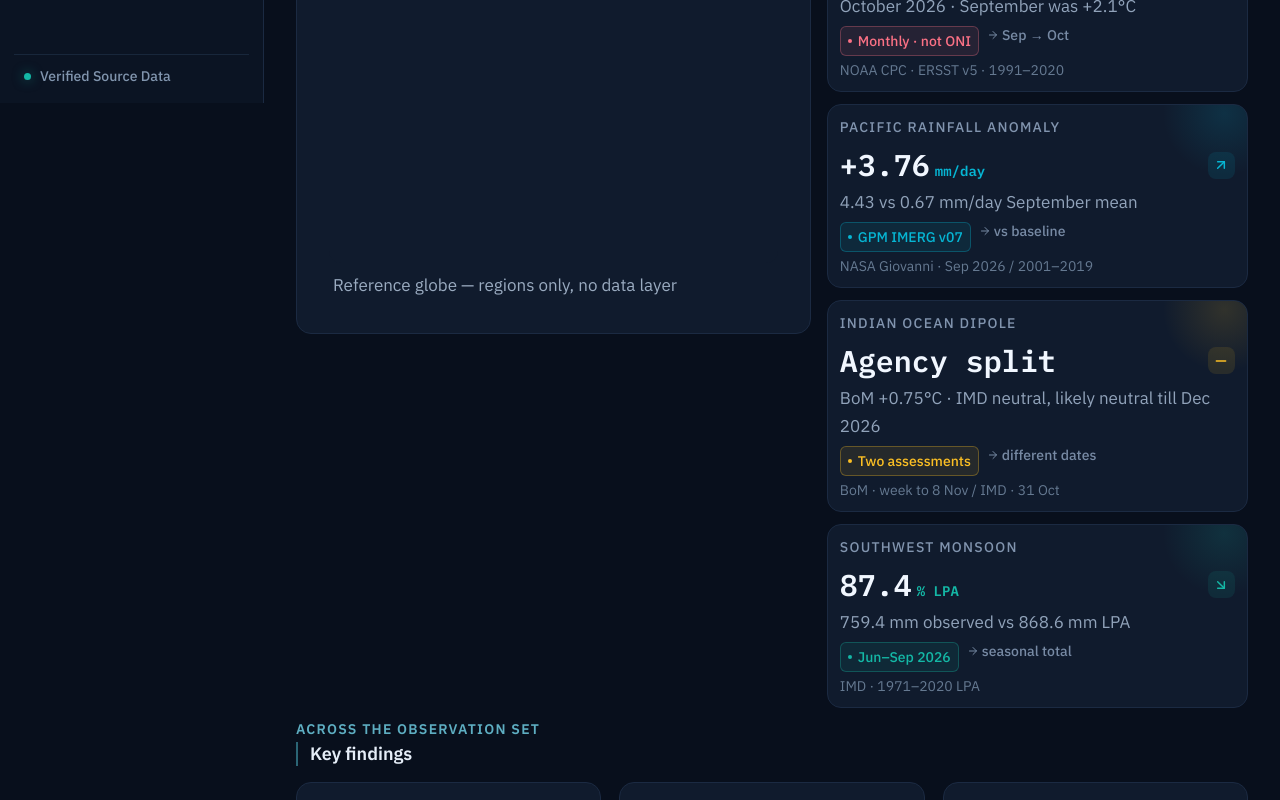
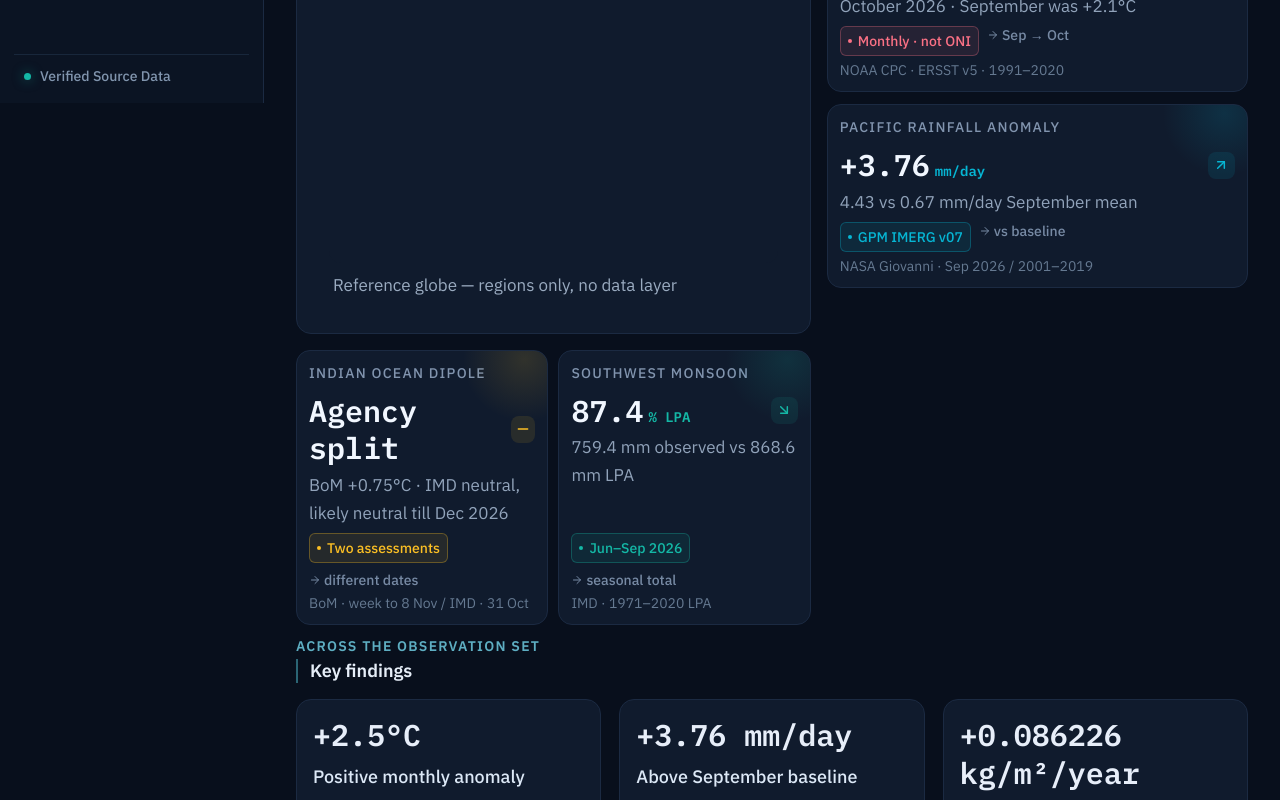
Before and after one commit to Preet-kasana205/earthtrend, a React (Vite) app: page / in a window 1280 px wide. Shown: the part 697-1497 px from the top of the page. Built offline with nearby package versions, Linux system fonts and the light colour scheme.

Commit message:
fix: rebalance overview globe and snapshot cards

```diff
--- a/scripts/testRegionGlobe.mjs
+++ b/scripts/testRegionGlobe.mjs
@@ -28,13 +28,19 @@ const globeSource = readFileSync(new URL("../src/components/RegionGlobe.tsx", im
 const overviewStyles = readFileSync(new URL("../src/overview.css", import.meta.url), "utf8");
 const heroIndex = overviewSource.indexOf('className="overview-banner"');
 const globeIndex = overviewSource.indexOf("<RegionGlobe");
-const signalsIndex = overviewSource.indexOf('className="section-heading-row overview-snapshot-heading"');
+const rightColumnIndex = overviewSource.indexOf('className="overview-right-snapshot-column"');
+const ninoCardIndex = overviewSource.indexOf('title="Monthly Niño-3.4 SST anomaly"');
+const rainfallCardIndex = overviewSource.indexOf('title="Pacific rainfall anomaly"');
+const bottomCardsIndex = overviewSource.indexOf('className="overview-bottom-snapshot-grid"');
+const iodCardIndex = overviewSource.indexOf('title="Indian Ocean Dipole"');
+const monsoonCardIndex = overviewSource.indexOf('title="Southwest monsoon"');
 const findingsIndex = overviewSource.indexOf('className="key-findings-section"');
 const leafletIndex = overviewSource.indexOf("<InteractiveOverviewMap");
 
 assert.ok(heroIndex >= 0 && heroIndex < globeIndex, "The globe must follow the complete hero banner");
-assert.ok(globeIndex < signalsIndex, "The globe must precede Signals in this snapshot");
-assert.ok(signalsIndex < findingsIndex && findingsIndex < leafletIndex, "Existing Overview content order must remain intact");
+assert.ok(globeIndex < rightColumnIndex && rightColumnIndex < ninoCardIndex && ninoCardIndex < rainfallCardIndex, "The first two cards must be vertically stacked beside the globe");
+assert.ok(rainfallCardIndex < bottomCardsIndex && bottomCardsIndex < iodCardIndex && iodCardIndex < monsoonCardIndex, "IOD and monsoon cards must follow beneath the globe in order");
+assert.ok(monsoonCardIndex < findingsIndex && findingsIndex < leafletIndex, "Key findings and Leaflet must follow the composition unchanged");
 assert.ok(globeSource.includes("Reference globe — regions only, no data layer"), "The exact reference-only caption must be present");
 assert.ok(globeSource.includes("autoRotateSpeed = 1.8"), "Globe rotation must use the requested visible speed");
 assert.ok(globeSource.includes("lat: 20, lng: 90, altitude: 2.0"), "The globe must start centered on India");
@@ -43,15 +49,10 @@ assert.ok(globeSource.includes("console.error"), "Globe initialization failures
 assert.ok(!globeSource.includes("GLOBE_READY_TIMEOUT"), "Control readiness must not hide the globe after a timeout");
 assert.ok(globeSource.includes("labelsData={labelsData}"), "Readable region labels must be rendered on the globe");
 
-const rowStart = overviewSource.indexOf('className="overview-observation-row"');
-const snapshotColumnStart = overviewSource.indexOf('className="overview-snapshot-column"');
-const cardsStart = overviewSource.indexOf("<StatCard", snapshotColumnStart);
-const keyFindingsStart = overviewSource.indexOf('className="key-findings-section"');
-assert.ok(heroIndex < rowStart && rowStart < globeIndex, "The responsive globe-and-snapshot row must follow the hero");
-assert.ok(globeIndex < snapshotColumnStart && snapshotColumnStart < cardsStart, "Snapshot cards must be in the row beside the globe");
-assert.ok(cardsStart < keyFindingsStart, "Key findings must follow the globe-and-snapshot row");
 assert.equal((overviewSource.match(/<StatCard\b/g) ?? []).length, 4, "Snapshot cards must be rendered once each");
 assert.ok(overviewStyles.includes("grid-template-columns:minmax(0,1.1fr) minmax(0,.9fr)"), "Desktop Overview row must position globe and cards side by side");
+assert.ok(overviewStyles.includes("grid-template-columns:repeat(2,minmax(0,1fr))"), "The bottom two cards must share the left-column width equally");
+assert.ok(overviewStyles.includes("grid-template-columns:minmax(0,1fr)"), "Mobile Overview composition must collapse without horizontal overflow");
 assert.ok(overviewStyles.includes("height:380px"), "Desktop globe height must be about 380px");
 assert.ok(overviewStyles.includes("height:320px"), "Mobile globe height must remain about 320px");
 
--- a/src/overview.css
+++ b/src/overview.css
@@ -17,13 +17,15 @@
 .region-globe-stage canvas { display:block; max-width:100%; }
 .region-globe-stage .scene-tooltip { padding:5px 8px; border:1px solid #243b5c; border-radius:6px; background:#101b2d; color:#dbe6f4; font:500 13px var(--sans); }
 .region-globe-caption { margin:8px 4px 1px; color:#9aabc0; font-size:14px; line-height:1.5; }
-.overview-observation-row { display:grid; grid-template-columns:minmax(0,1.1fr) minmax(0,.9fr); gap:16px; align-items:start; min-width:0; }
-.overview-observation-row > * { min-width:0; }
-.overview-snapshot-column { display:grid; gap:12px; min-width:0; }
+.overview-snapshot-composition { display:grid; grid-template-columns:minmax(0,1.1fr) minmax(0,.9fr); gap:16px; align-items:start; min-width:0; }
+.overview-snapshot-composition > * { min-width:0; }
+.overview-right-snapshot-column { display:grid; gap:12px; min-width:0; }
 .overview-snapshot-heading { margin:0; }
 .overview-snapshot-heading .section-heading { font-size:16px; }
-.overview-stat-grid { grid-template-columns:minmax(0,1fr); gap:10px; }
-.overview-stat-grid .stat-card { min-height:150px; padding:15px; }
+.overview-top-snapshot-grid { grid-template-columns:minmax(0,1fr); gap:10px; }
+.overview-top-snapshot-grid .stat-card,.overview-bottom-snapshot-grid .stat-card { min-height:150px; padding:15px; }
+.overview-bottom-snapshot-grid { display:grid; grid-template-columns:repeat(2,minmax(0,1fr)); gap:10px; align-items:stretch; min-width:0; }
+.overview-bottom-snapshot-grid .stat-card { height:100%; }
 .map-layout { display:grid; grid-template-columns:minmax(0,1.7fr) minmax(230px,.8fr); gap:14px; align-items:stretch; }
 .overview-map-layout { grid-template-columns:minmax(0,1fr); }
 .map-panel { min-width:0; overflow:hidden; }
@@ -84,5 +86,5 @@
 
 @media(max-width:950px) { .overview-banner-mark { right:3%; transform:translateY(-55%) scale(.82); } .map-layout { grid-template-columns:1fr; } .map-context { display:grid; grid-template-columns:1fr 1fr; column-gap:22px; } .map-context .eyebrow,.map-context h3,.map-context .surface-subtitle { grid-column:1/-1; } .map-context-divider { display:none; } .map-coordinate { align-self:end; } .text-link { grid-column:1/-1; } }
 @media(max-width:600px) { .overview-banner { padding-bottom:48px; } .overview-banner-mark { right:-34px; opacity:.7; transform:translateY(-60%) scale(.7); } .overview-banner-copy { max-width:100%; } .banner-footnote { left:22px; right:auto; font-size:8px; } .region-globe-section { padding:8px; } .region-globe-stage { height:320px; } .map-canvas:not(.interactive-map-canvas) > svg { min-height:180px; } .interactive-leaflet-map { height:320px; } .map-region-controls { left:54px; right:8px; top:8px; gap:5px; } .map-region-controls button { min-height:40px; padding:0 8px; font-size:12px; } .map-panel-foot { flex-direction:column; } .map-context { display:flex; } .map-context-divider { display:block; } .caveat-status { align-self:flex-start; } }
-@media(max-width:1050px) { .overview-observation-row { grid-template-columns:minmax(0,1fr); } }
-@media(max-width:600px) { .overview-observation-row { gap:12px; } .region-globe-stage { height:320px; } }
+@media(max-width:1050px) { .overview-snapshot-composition { grid-template-columns:minmax(0,1fr); } }
+@media(max-width:600px) { .overview-snapshot-composition { gap:12px; } .overview-bottom-snapshot-grid { grid-template-columns:minmax(0,1fr); } .region-globe-stage { height:320px; } }
--- a/src/pages/OverviewPage.tsx
+++ b/src/pages/OverviewPage.tsx
@@ -50,19 +50,21 @@ export function OverviewPage({ onNavigate }: { onNavigate: (page: PageId, select
         <div className="banner-footnote"><span className="status-dot" />Verified Source Data <i /> Frozen 13 Nov 2026</div>
       </div>
 
-      <div className="overview-observation-row">
+      <div className="overview-snapshot-composition">
         <Suspense fallback={null}><RegionGlobe onNavigate={onNavigate} /></Suspense>
-        <div className="overview-snapshot-column">
+        <div className="overview-right-snapshot-column">
           <div className="section-heading-row overview-snapshot-heading">
             <div><div className="eyebrow">Verified observations</div><h3 className="section-heading">Signals in this snapshot</h3></div>
             <span className="period-chip mono">SEP–OCT 2026</span>
           </div>
-          <div className="stat-grid overview-stat-grid">
+          <div className="stat-grid overview-top-snapshot-grid">
             <StatCard title="Monthly Niño-3.4 SST anomaly" value={`+${nino34.oct2026Monthly}`} unit="°C" description={`October 2026 · September was +${nino34.sep2026Monthly}°C`} badge="Monthly · not ONI" tone="rose" trend="up" trendLabel="Sep → Oct" source="NOAA CPC · ERSST v5 · 1991–2020" />
             <StatCard title="Pacific rainfall anomaly" value={`+${pacificRainfall.sep2026Anomaly}`} unit="mm/day" description={`${pacificRainfall.sep2026Mean} vs ${pacificRainfall.sepBaselineMean} mm/day September mean`} badge="GPM IMERG v07" tone="cyan" trend="up" trendLabel="vs baseline" source="NASA Giovanni · Sep 2026 / 2001–2019" />
-            <StatCard title="Indian Ocean Dipole" value="Agency split" description={`BoM +${iod.bomWeeklyTo8Nov2026}°C · IMD ${iod.imdStatus31Oct2026}`} badge="Two assessments" tone="amber" trend="steady" trendLabel="different dates" source="BoM · week to 8 Nov / IMD · 31 Oct" />
-            <StatCard title="Southwest monsoon" value={`${monsoon2026.percentOfLPA}`} unit="% LPA" description={`${monsoon2026.rainfallMm} mm observed vs ${monsoon2026.lpaMm} mm LPA`} badge="Jun–Sep 2026" tone="teal" trend="down" trendLabel="seasonal total" source="IMD · 1971–2020 LPA" />
           </div>
+        </div>
+        <div className="overview-bottom-snapshot-grid">
+          <StatCard title="Indian Ocean Dipole" value="Agency split" description={`BoM +${iod.bomWeeklyTo8Nov2026}°C · IMD ${iod.imdStatus31Oct2026}`} badge="Two assessments" tone="amber" trend="steady" trendLabel="different dates" source="BoM · week to 8 Nov / IMD · 31 Oct" />
+          <StatCard title="Southwest monsoon" value={`${monsoon2026.percentOfLPA}`} unit="% LPA" description={`${monsoon2026.rainfallMm} mm observed vs ${monsoon2026.lpaMm} mm LPA`} badge="Jun–Sep 2026" tone="teal" trend="down" trendLabel="seasonal total" source="IMD · 1971–2020 LPA" />
         </div>
       </div>
 
```
